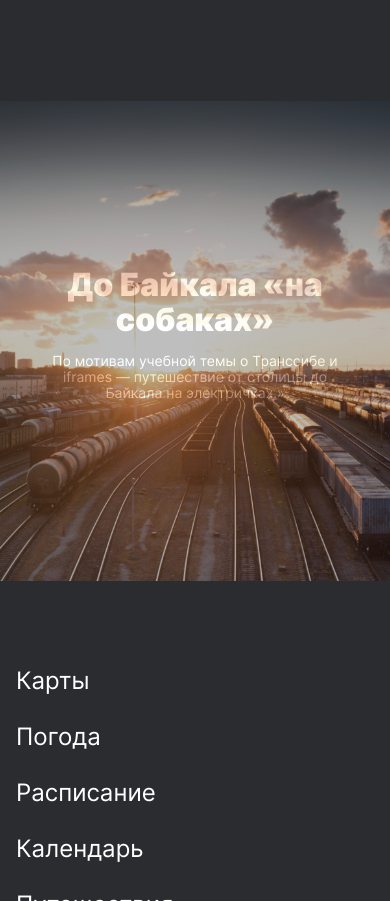
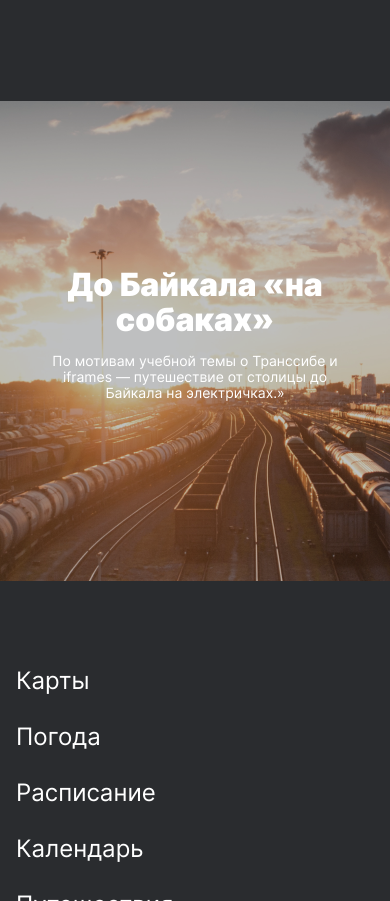
Before and after one commit to Sandhani1704/russian-travel, a plain HTML site: page index.html in a window 390 px wide. Shown: the part 9271-10172 px from the top of the page. Drawn offline with Linux system fonts and the light colour scheme.

Commit message:
проектная работа с исправлениями

```diff
--- a/blocks/cover/__overlay/cover__overlay.css
+++ b/blocks/cover/__overlay/cover__overlay.css
@@ -1,5 +1,5 @@
-.cover__overlay {
-    position: absolute;
+ .cover__overlay {
+    position: relative;
     display: flex;
     flex-direction: column;
     align-items: center;
@@ -8,24 +8,49 @@
     left: 0;
     max-width: 100%;
     width: 100%;
-    height: 100%;
+    min-height: 740px;
     background: #2A2C2F;
+    background-image: url('../../../images/cover-trains_background.png');
+    background-position: center center;
     align-items: center;
-    opacity: .3;
     z-index: 1;
     text-decoration: none;
+    color: white;
     }
 
-    .cover__overlay:hover {
-      content: '';
-      background-color: #2a2c2f;
-      opacity: 0.8;
-      max-width: 100%;
-      min-height: 100%;
+    @media screen and (max-width: 1024px) {
+      .cover__overlay {
+      min-height: 640px;
+
+      }
+    }
+
+    @media screen and (max-width: 768px) {
+      .cover__overlay {
+      min-height: 480px;
+
+      }
+    }
+
+    @media screen and (max-width: 320px) {
+      .cover__overlay {
+      min-height: 200px;
+      }
+    }
+
+    .cover__overlay:before {
+      content: "";
       position: absolute;
       top: 0;
-      bottom:0;
+      left: 0;
       right: 0;
-      left: 0;
-      z-index: 1;
+      bottom: 0;
+      background-color: #2A2C2F;
+      opacity: 0.3;
+      z-index: -1;
+
     }
+
+     .cover__overlay:hover.cover__overlay:before {
+      opacity: 0.8;
+      }
--- a/blocks/cover/cover.css
+++ b/blocks/cover/cover.css
@@ -3,25 +3,13 @@
 @import url(./__title/cover__title.css);
 
 .cover {
-    position: relative;
-    display: flex;
-    align-items: center;
-    justify-content: center;
-    flex-direction: column;
     max-width: 1184px;
-    min-height: 740px;
-    background-image: url('../../images/cover-trains_background.png');
     margin: 0 auto 92px;
-    background-position: center;
-    background-size: cover;
-    box-sizing: border-box;
-    z-index: 0;
     }
 
     @media screen and (max-width: 1024px) {
       .cover {
       max-width: 1024px;
-      min-height: 640px;
       padding: 0;
       }
     }
@@ -29,7 +17,6 @@
     @media screen and (max-width: 768px) {
       .cover {
       max-width: 768px;
-      min-height: 480px;
       margin-bottom: 88px;
       }
     }
@@ -37,7 +24,6 @@
     @media screen and (max-width: 320px) {
       .cover {
       max-width: 320px;
-      min-height: 200px;
       margin-top: 64px;
       margin-bottom: 64px;
       }
--- a/blocks/footer/footer.css
+++ b/blocks/footer/footer.css
@@ -7,7 +7,7 @@
 .footer {
     max-width: 1184px;
     margin: 0 auto;
-    padding-bottom: 24px;
+    padding: 0 48px 24px;
     display: flex;
     justify-content: space-between;
     }
@@ -21,9 +21,9 @@
     @media screen and (max-width: 768px) {
       .footer {
     max-width: 720px;
-    margin-left: 24px;
-    margin-right: 24px;
-    /* margin: 0 24px; */
+    padding-left: 24px;
+    padding-right: 24px;
+
     }
     }
 
@@ -32,6 +32,8 @@
     max-width: 186px;
     margin-right: 118px;
     margin-left: 16px;
+    padding-left: 0;
+    padding-right: 0;
     flex-direction: column;
       }
     }
```
